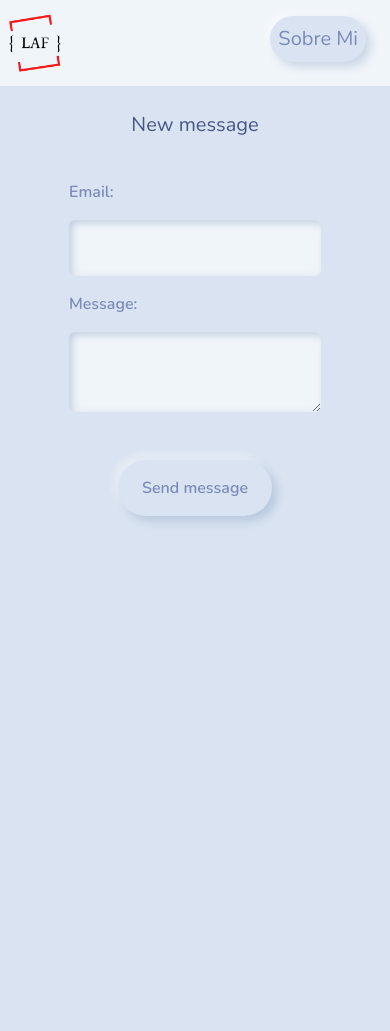
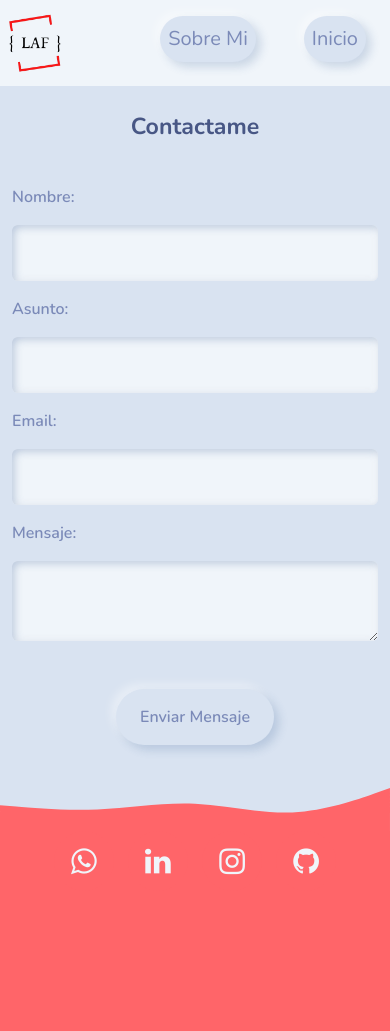
Before and after one commit to Luisao86/MyPortfolio, a plain HTML site: page message/mensaje.html in a window 390 px wide. Before the commit the page ends 844 px from the top, so only its background shows below. Drawn offline with nearby package versions, Linux system fonts and the light colour scheme.

```diff
--- a/css/index.css
+++ b/css/index.css
@@ -66,13 +66,13 @@
     color: #fff;
 }
 .contenedor .boton:nth-child(2):hover span {
-    color: #4267b2;
+    color: #fff;
 }
 .contenedor .boton:nth-child(3):hover span {
-    color: #e0e;
+    color: #fff;
 }
 .contenedor .boton:nth-child(4):hover span {
-    color: #606;
+    color: #fff;
 }
 
 #info {
--- a/message/mensaje.html
+++ b/message/mensaje.html
@@ -9,6 +9,7 @@
     <link rel="icon" href="./img/logo.ico">
     <link rel="stylesheet" href="../css/bootstrap.css">
     <link rel="stylesheet" href="../css/index.css">
+    <link rel="stylesheet" href="https://stackpath.bootstrapcdn.com/font-awesome/4.7.0/css/font-awesome.min.css">
 
 </head>
 
@@ -21,31 +22,85 @@
                 <li class="nav-item active">
                     <h5><a class="nav-link btn btn-primary mx-4" href="../index.html#info">Sobre Mi</a></h5>
                 </li>
+                <li class="nav-item active">
+                    <h5><a class="nav-link btn btn-primary mx-4" href="../index.html">Inicio</a></h5>
+                </li>
             </ul>
         </nav>
     </div>
     <!-- final NAV-->
 
-    <section id="contacto">
+    <section id="contacto" class="col-">
         <div class="d-flex justify-content-center my-4">
 
-            <h5 class="modal-title" id="exampleModalLabel">New message</h5>
+            <h3 class="modal-title" id="exampleModalLabel"><strong>Contactame</strong></h3>
         </div>
-        <div class="modal-body d-flex justify-content-center">
-            <form>
-                <div class="form-group">
-                    <label for="recipient-name" class="col-form-label">Email:</label>
-                    <input type="text" class="form-control" id="recipient-name">
+        <div class="modal-body d-flex justify-content-center ">
+            <div class="container">
+                <div class="row">
+                    <form class="col-md-6 col-lg-4 col-sm-9 mx-auto" action="send_msj.php" method="POST">
+                        <div class="form-group">
+                            <label for="recipient-name" class="col-form-label">Nombre:</label>
+                            <input type="text" class="form-control" id="recipient-name" name="nombre" required>
+                        </div>
+                        <div class="form-group">
+                            <label for="recipient-name" class="col-form-label">Asunto:</label>
+                            <input type="text" class="form-control" id="recipient-name" name="asunto" id="asunto" required>
+                        </div>
+                        <div class="form-group">
+                            <label for="recipient-name" class="col-form-label">Email:</label>
+                            <input type="email" class="form-control" id="recipient-name" name="email" required>
+                        </div>
+                        <div class="form-group">
+                            <label for="message-text" class="col-form-label">Mensaje:</label>
+                            <textarea class="form-control" id="message-text" name="mensaje" required></textarea>
+                        </div>
+
+                        <div class="modal-footer justify-content-center">
+                            <button type="submit" class="btn btn-color mt-5">Enviar Mensaje</button>
+                        </div>
+                    </form>
                 </div>
-                <div class="form-group">
-                    <label for="message-text" class="col-form-label">Message:</label>
-                    <textarea class="form-control" id="message-text"></textarea>
+            </div>
+        </div>
+
+    </section>
+
+    <div>
+        <img src="../img/wave.svg" alt="wave">
+    </div>
+    <footer>
+        <div class="contenedor text-center text-light">
+            <div class="boton">
+                <div class="icono">
+                    <i class="fa fa-whatsapp"></i>
                 </div>
-            </form>
+                <span><strong>whatsapp</strong> </span><strong></strong>
+            </div>
+            <div class="boton">
+                <div class="icono">
+                    <i class="fa fa-linkedin"></i>
+                </div>
+                <span><strong>Linkedin</strong></span>
+            </div>
+            <div class="boton">
+                <div class="icono">
+                    <i class="fa fa-instagram"></i>
+                </div>
+                <span><strong>Instagram</strong></span>
+            </div>
+            <div class="boton">
+                <div class="icono">
+                    <i class="fa fa-github"></i>
+                </div>
+                <span><strong>Github</strong></span>
+            </div>
         </div>
-        <div class="modal-footer justify-content-center">
+        </div>
+    </footer>
 
-            <button type="button" class="btn btn-color mt-5">Send message</button>
+    <script src="https://cdn.jsdelivr.net/npm/typed.js@2.0.12"></script>
+    <script src="../js/main.js"></script>
+</body>
 
-        </div>
-    </section>
+</html>
```
Also changed, not shown: index.html (+6 -4 lines).
